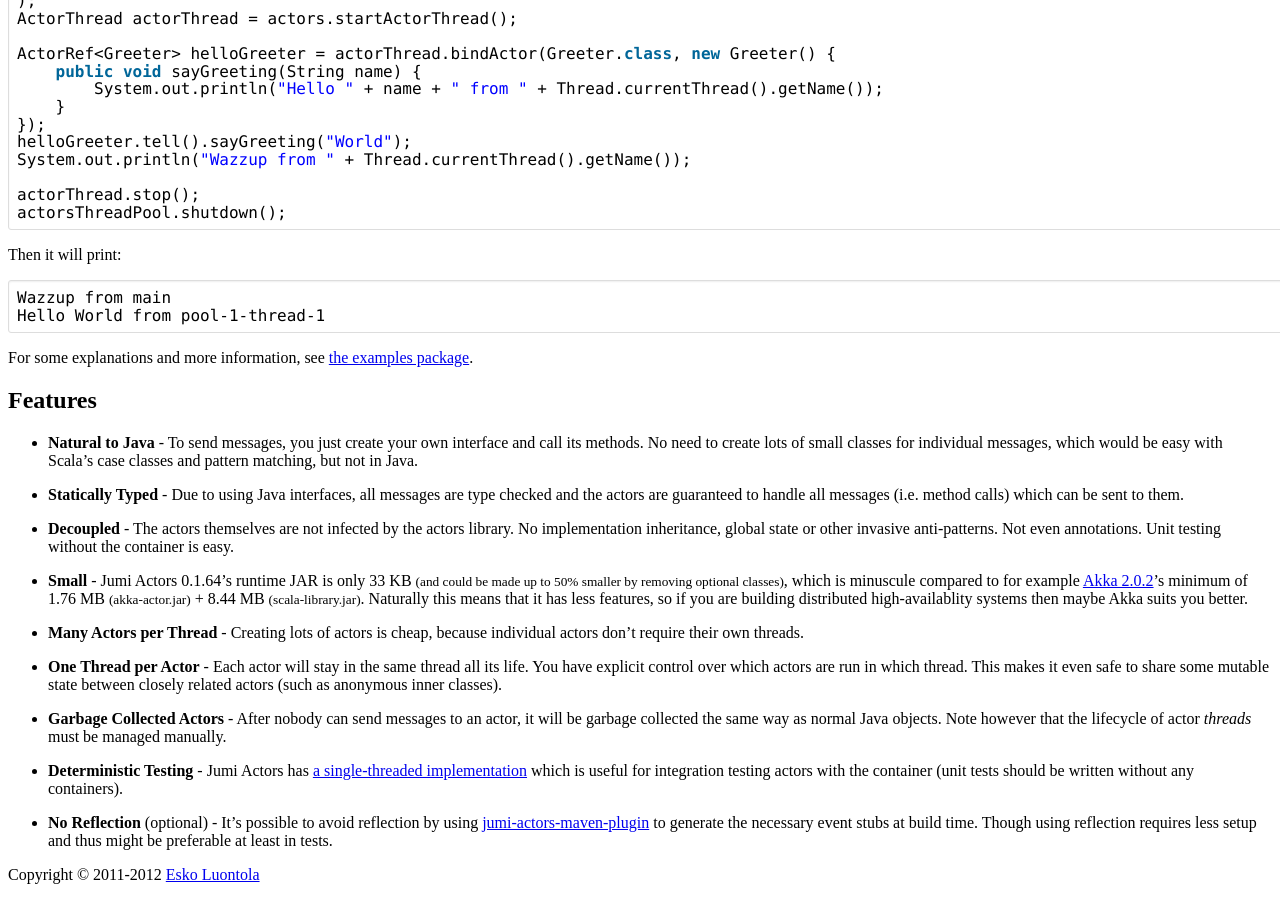
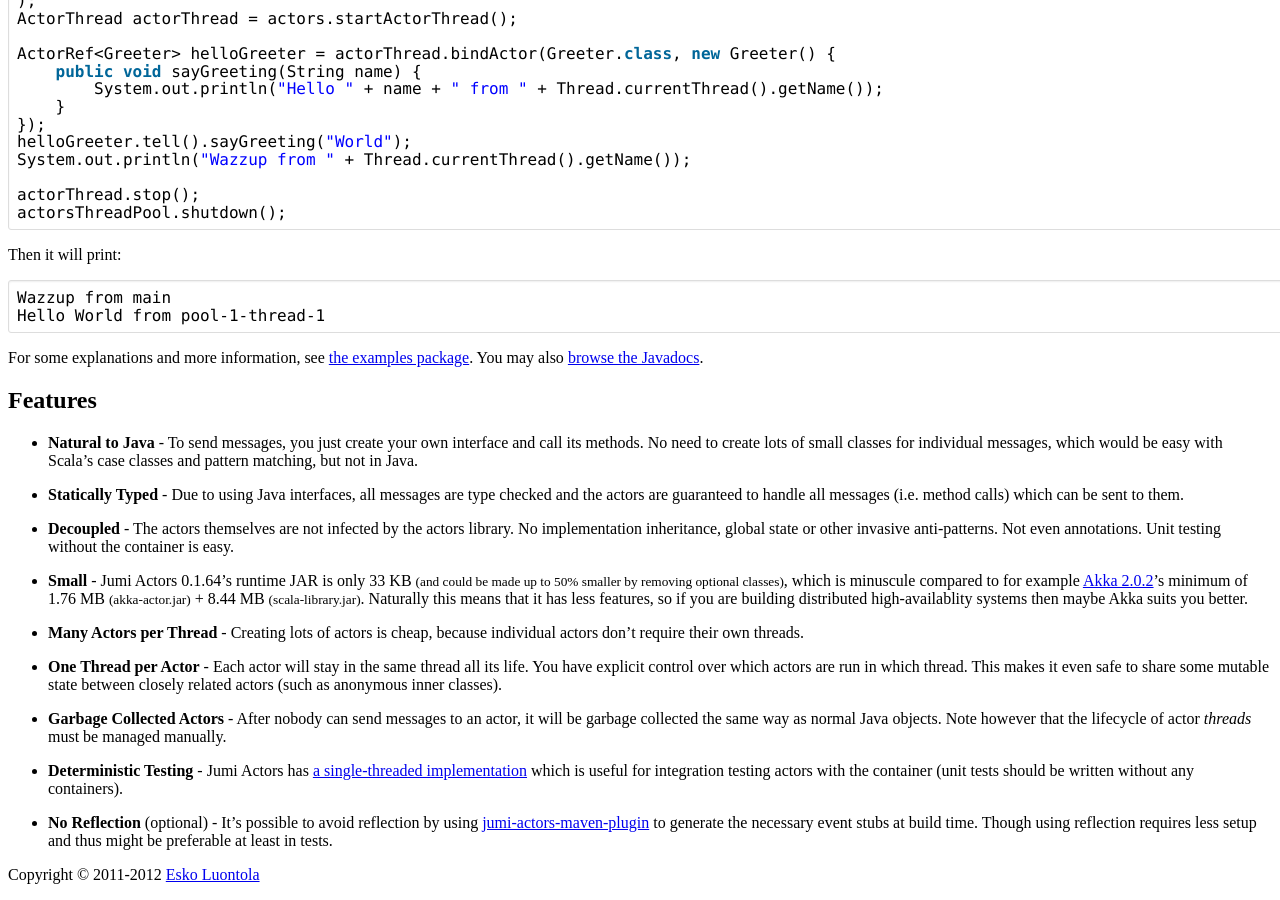
Before and after one commit to luontola/jumi, a Jekyll site: the page built from actors.md, in a window 1280 px wide and 900 px high, scrolled down 684 px. Built offline with Jekyll 4.4.1, drawn with Linux system fonts in a browser that asks for light colours.

Commit message:
Link to Javadocs

```diff
--- a/actors.md
+++ b/actors.md
@@ -52,7 +52,7 @@ Wazzup from main
 Hello World from pool-1-thread-1
 </pre>
 
-For some explanations and more information, see [the examples package](https://github.com/orfjackal/jumi/tree/master/jumi-actors/src/test/java/fi/jumi/actors/examples).
+For some explanations and more information, see [the examples package](https://github.com/orfjackal/jumi/tree/master/jumi-actors/src/test/java/fi/jumi/actors/examples). You may also [browse the Javadocs](api/jumi-actors/).
 
 
 Features
```
